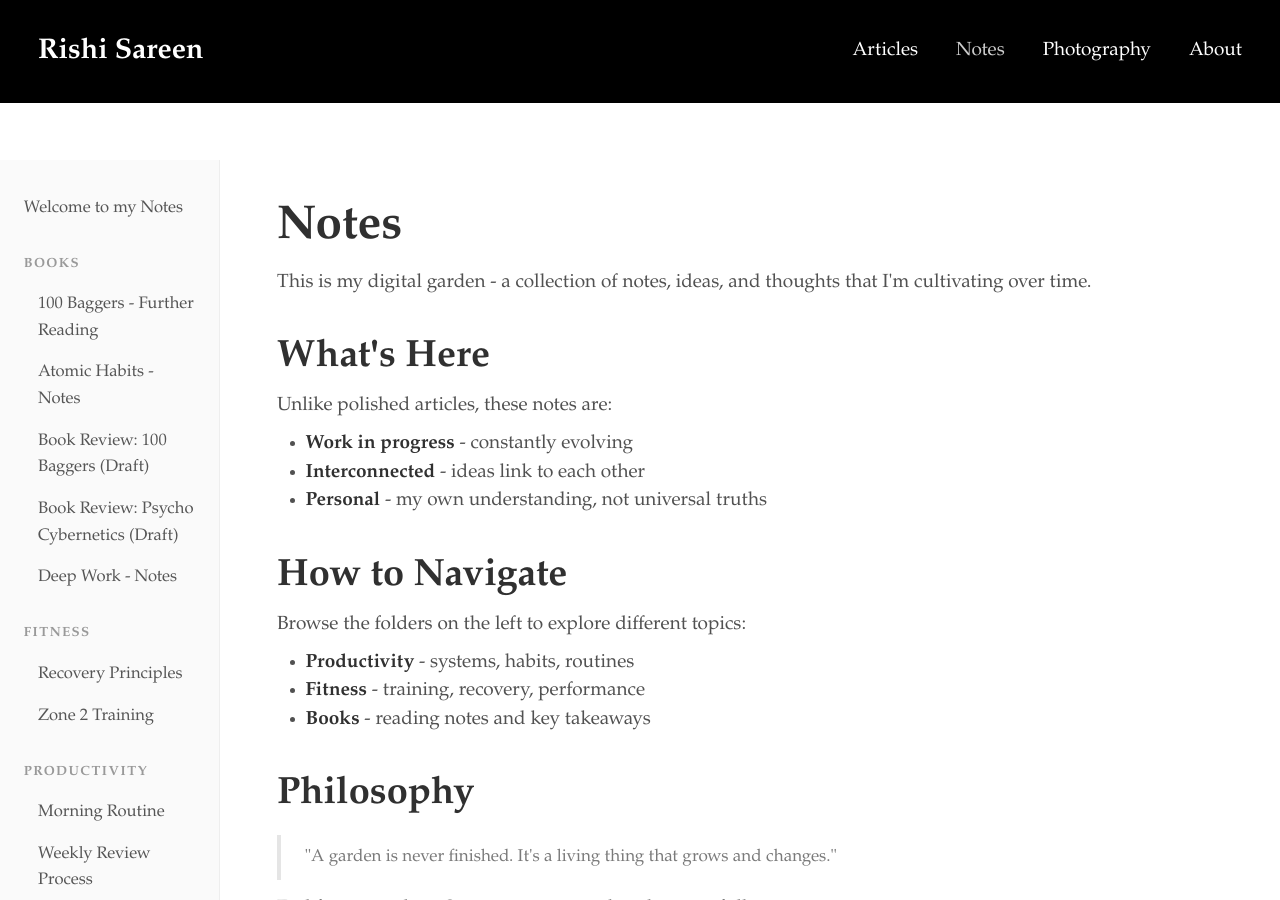
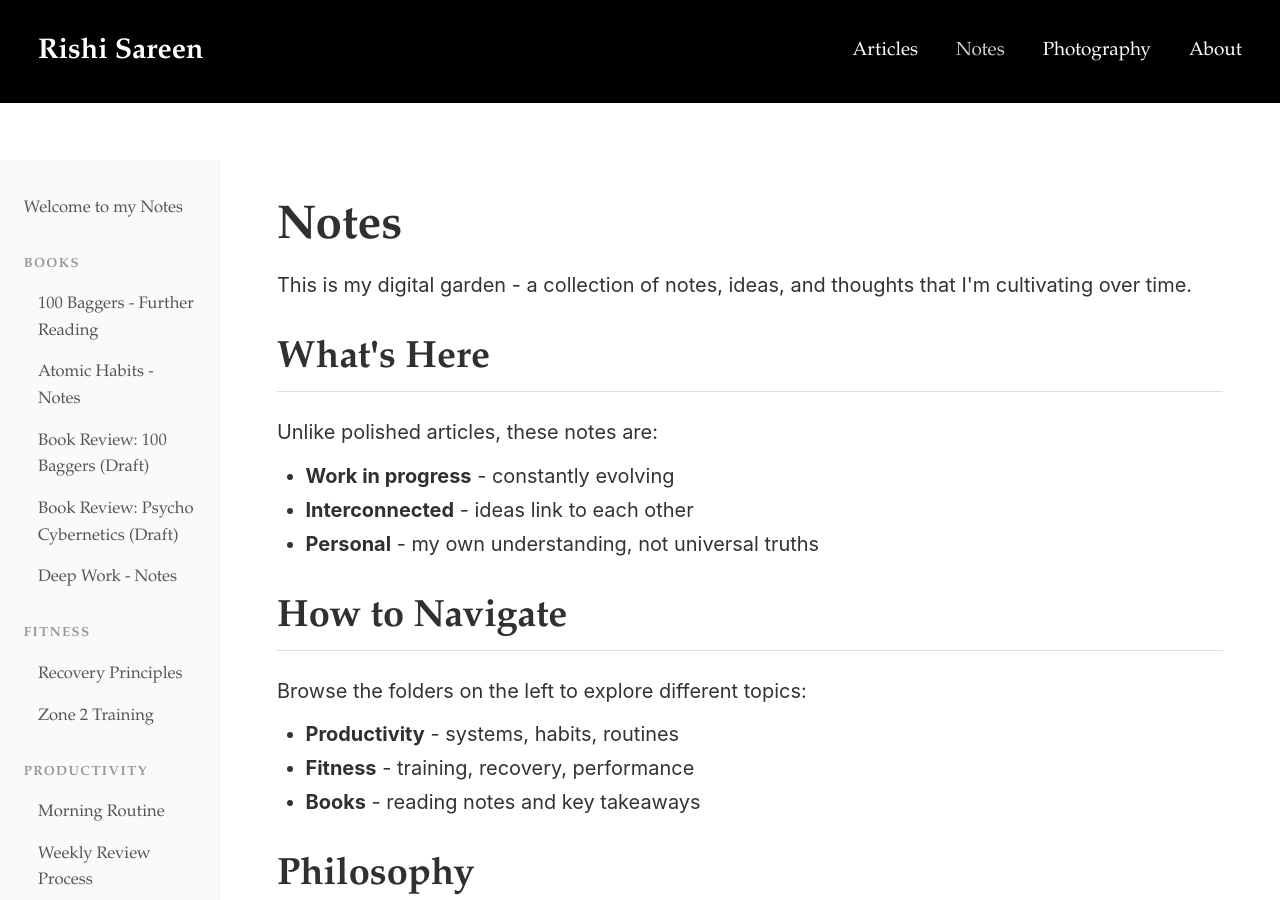
Before and after one commit to rishisareen/rishisareen.github.io, a Jekyll site: the page built from notes.html, in a window 1280 px wide and 900 px high. Built offline with Jekyll 4.4.1, drawn with Linux system fonts in a browser that asks for light colours.

Commit message:
Improve notes layout: softer fonts, visual separation, mobile UX
- Change body font to modern sans-serif system font stack
- Increase font size to 1.05rem and line-height to 1.7 for readability
- Add underline borders to H1 (2px solid) and H2 (1px) for visual hierarchy
- Hide sidebar on mobile after clicking a note link for better UX

Co-Authored-By: Claude Sonnet 4.5 <noreply@anthropic.com>

```diff
--- a/public/css/lanyon.css
+++ b/public/css/lanyon.css
@@ -914,7 +914,24 @@ a.pagination-item:hover {
 }
 
 .note-body {
-  line-height: 1.5;
+  line-height: 1.7;
+  font-size: 1.05rem;
+  font-family: -apple-system, BlinkMacSystemFont, "Segoe UI", Roboto, "Helvetica Neue", Arial, sans-serif;
+  color: #333;
+}
+
+.note-body h1 {
+  border-bottom: 2px solid #333;
+  padding-bottom: 0.5rem;
+  margin-top: 2rem;
+  margin-bottom: 1.5rem;
+}
+
+.note-body h2 {
+  border-bottom: 1px solid #ddd;
+  padding-bottom: 0.4rem;
+  margin-top: 1.75rem;
+  margin-bottom: 1.25rem;
 }
 
 .note-body blockquote {
```
Also changed, not shown: _layouts/notes.html (+15 -0 lines).
